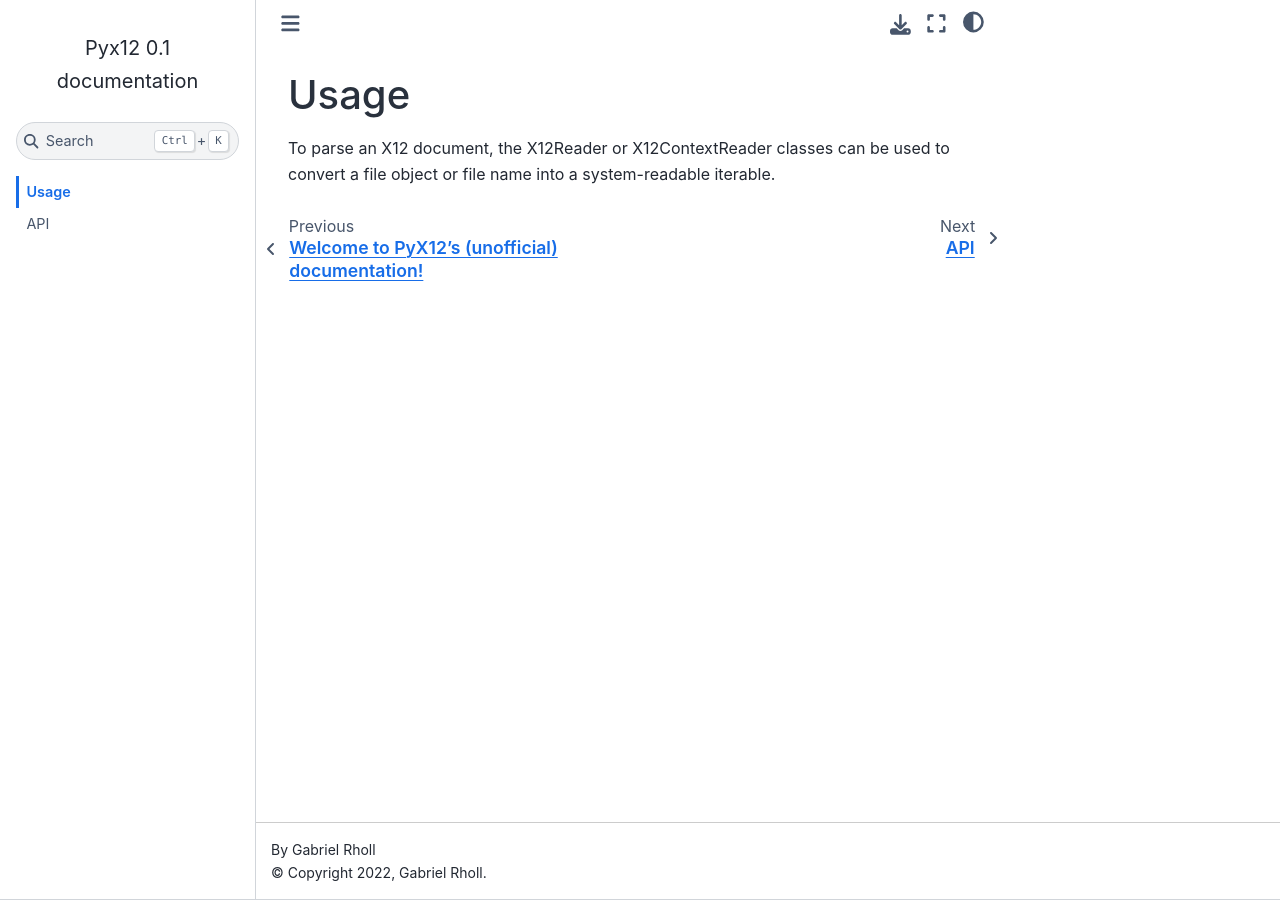
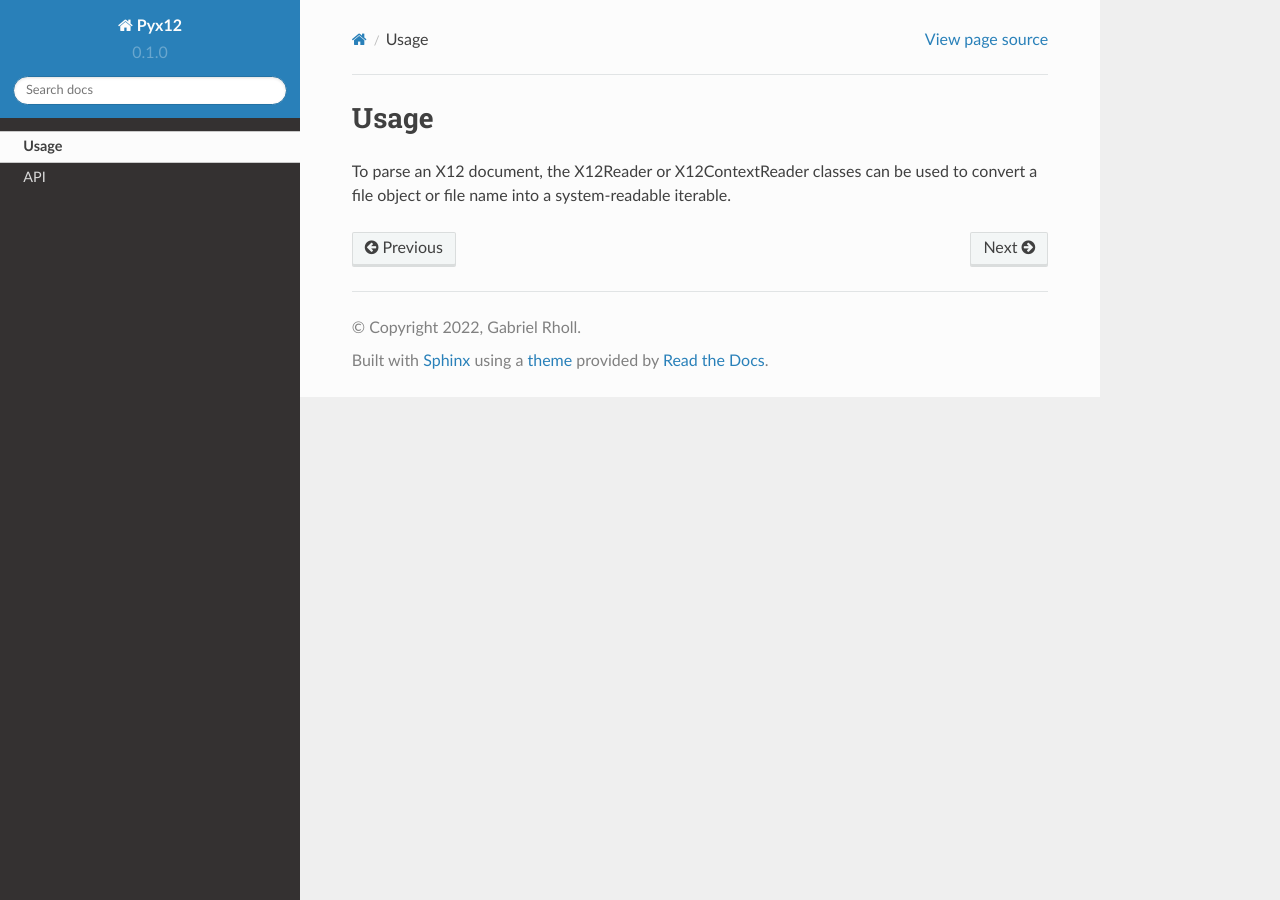
Before and after one commit to gabrielrholl/pyx12-docs, a Sphinx documentation site: the page built from docs/source/usage.rst, in a window 1280 px wide. Built offline with Sphinx 7.4.7 and the Read the Docs theme 2.0.0, drawn with Linux system fonts in a browser that asks for light colours.

Commit message:
Addition of original rmtd theme

```diff
--- a/docs/source/conf.py
+++ b/docs/source/conf.py
@@ -3,6 +3,8 @@
 import os
 import sys
 sys.path.insert(0, os.path.abspath('../..'))
+
+import sphinx_rtd_theme
 
 # -- Project information
 
@@ -21,6 +23,7 @@ extensions = [
     'sphinx.ext.autodoc',
     'sphinx.ext.autosummary',
     'sphinx.ext.intersphinx',
+    'sphinx_rtd_theme',
 ]
 
 # Autodoc settings
@@ -38,7 +41,8 @@ intersphinx_disabled_domains = ['std']
 templates_path = ['_templates']
 
 # -- Options for HTML output
-html_theme = "sphinx_book_theme"
+html_theme = "sphinx_rtd_theme"
+html_theme_path = ["sphinx_rtd_theme", ]
 
 # -- Options for EPUB output
 epub_show_urls = 'footnote'
```
